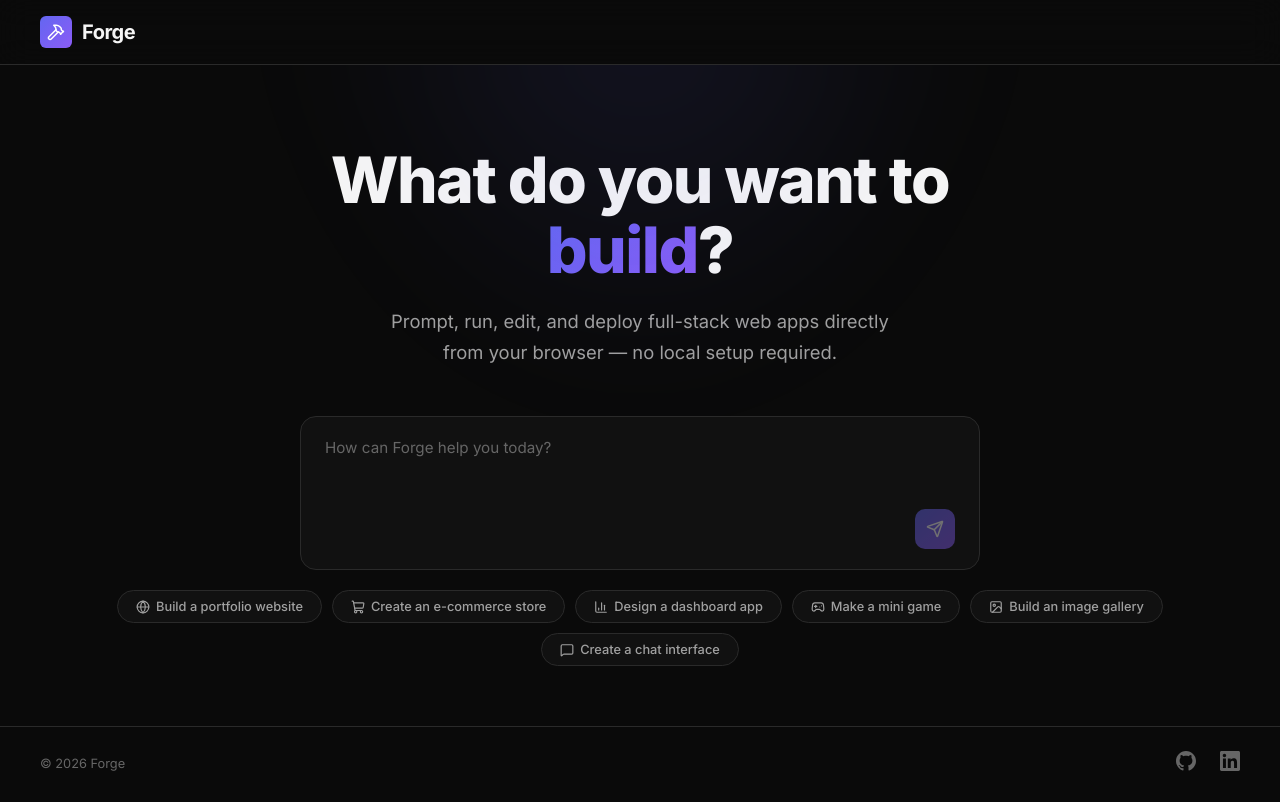
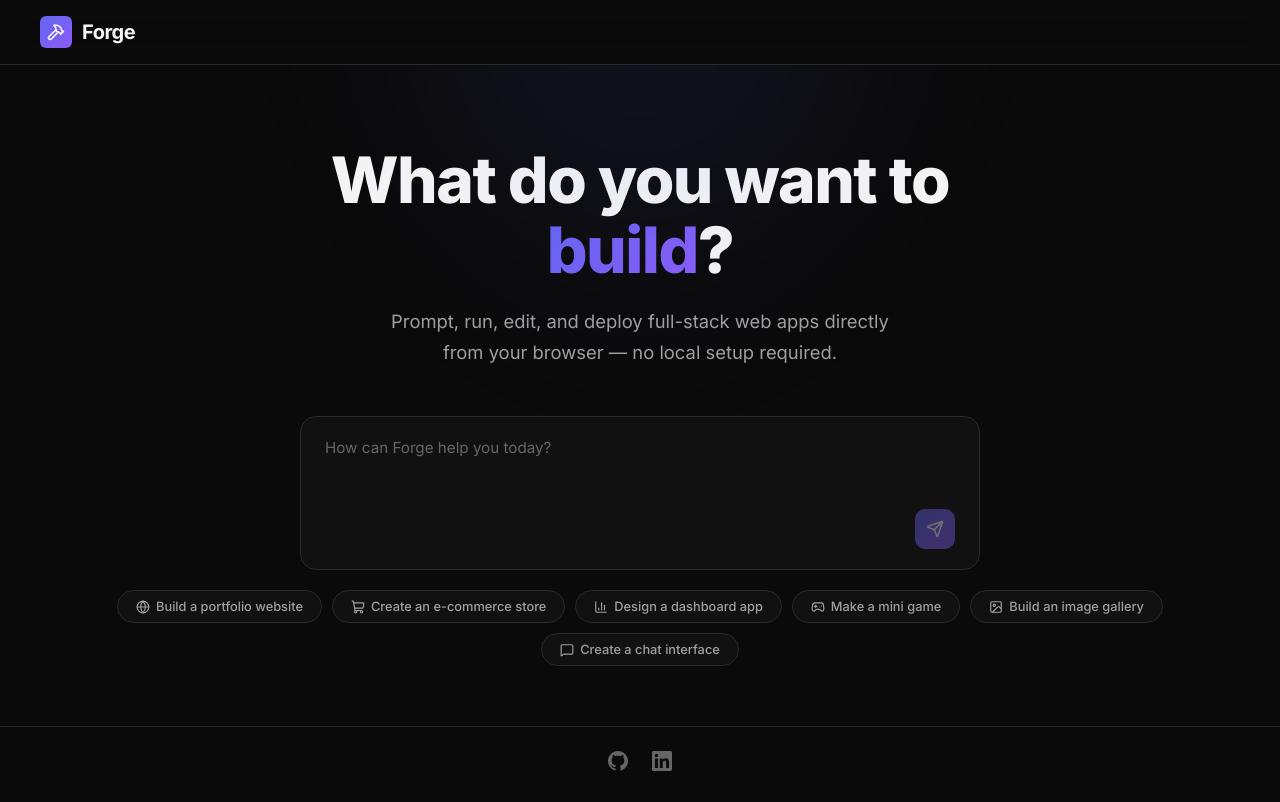
Before and after one commit to AtharvaGhorpade2405/bolt-clone, a React (Vite) app in the folder frontend/: page / in a window 1280 px wide. Built offline with nearby package versions, Linux system fonts and the light colour scheme.

Commit message:
feat(ui): refine landing page footer alignment and update social links

```diff
--- a/frontend/src/index.css
+++ b/frontend/src/index.css
@@ -469,7 +469,7 @@ input, textarea {
   padding: 24px 40px;
   border-top: 1px solid var(--border-primary);
   display: flex;
-  justify-content: space-between;
+  justify-content: center;
   align-items: center;
   color: var(--text-tertiary);
   font-size: 0.8rem;
--- a/frontend/src/pages/LandingPage.tsx
+++ b/frontend/src/pages/LandingPage.tsx
@@ -107,14 +107,13 @@ export default function LandingPage() {
 
       {/* Footer */}
       <footer className="footer">
-        <span>© 2026 Forge</span>
         <div className="footer-links">
-          <a href="https://github.com/YOUR_USERNAME" target="_blank" rel="noopener noreferrer" title="GitHub" className="footer-social-link">
+          <a href="https://github.com/AtharvaGhorpade2405" target="_blank" rel="noopener noreferrer" title="GitHub" className="footer-social-link">
             <svg width="20" height="20" viewBox="0 0 24 24" fill="currentColor">
               <path d="M12 0c-6.626 0-12 5.373-12 12 0 5.302 3.438 9.8 8.207 11.387.599.111.793-.261.793-.577v-2.234c-3.338.726-4.033-1.416-4.033-1.416-.546-1.387-1.333-1.756-1.333-1.756-1.089-.745.083-.729.083-.729 1.205.084 1.839 1.237 1.839 1.237 1.07 1.834 2.807 1.304 3.492.997.107-.775.418-1.305.762-1.604-2.665-.305-5.467-1.334-5.467-5.931 0-1.311.469-2.381 1.236-3.221-.124-.303-.535-1.524.117-3.176 0 0 1.008-.322 3.301 1.23.957-.266 1.983-.399 3.003-.404 1.02.005 2.047.138 3.006.404 2.291-1.552 3.297-1.23 3.297-1.23.653 1.653.242 2.874.118 3.176.77.84 1.235 1.911 1.235 3.221 0 4.609-2.807 5.624-5.479 5.921.43.372.823 1.102.823 2.222v3.293c0 .319.192.694.801.576 4.765-1.589 8.199-6.086 8.199-11.386 0-6.627-5.373-12-12-12z"/>
             </svg>
           </a>
-          <a href="https://linkedin.com/in/YOUR_USERNAME" target="_blank" rel="noopener noreferrer" title="LinkedIn" className="footer-social-link">
+          <a href="https://www.linkedin.com/in/atharvaghorpade" target="_blank" rel="noopener noreferrer" title="LinkedIn" className="footer-social-link">
             <svg width="20" height="20" viewBox="0 0 24 24" fill="currentColor">
               <path d="M20.447 20.452h-3.554v-5.569c0-1.328-.027-3.037-1.852-3.037-1.853 0-2.136 1.445-2.136 2.939v5.667H9.351V9h3.414v1.561h.046c.477-.9 1.637-1.85 3.37-1.85 3.601 0 4.267 2.37 4.267 5.455v6.286zM5.337 7.433c-1.144 0-2.063-.926-2.063-2.065 0-1.138.92-2.063 2.063-2.063 1.14 0 2.064.925 2.064 2.063 0 1.139-.925 2.065-2.064 2.065zm1.782 13.019H3.555V9h3.564v11.452zM22.225 0H1.771C.792 0 0 .774 0 1.729v20.542C0 23.227.792 24 1.771 24h20.451C23.2 24 24 23.227 24 22.271V1.729C24 .774 23.2 0 22.222 0h.003z"/>
             </svg>
```
